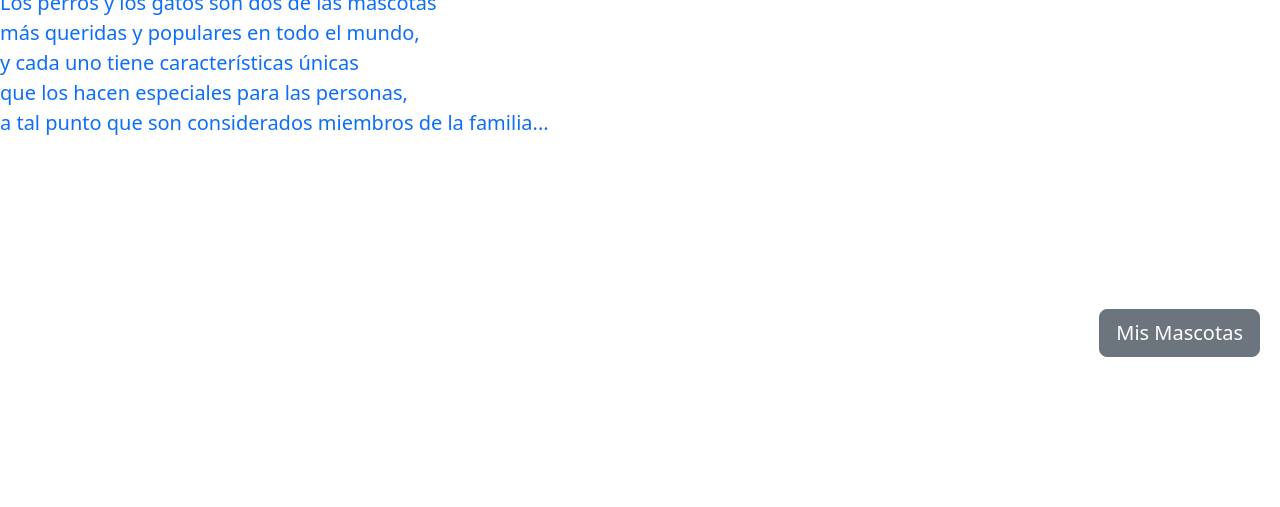
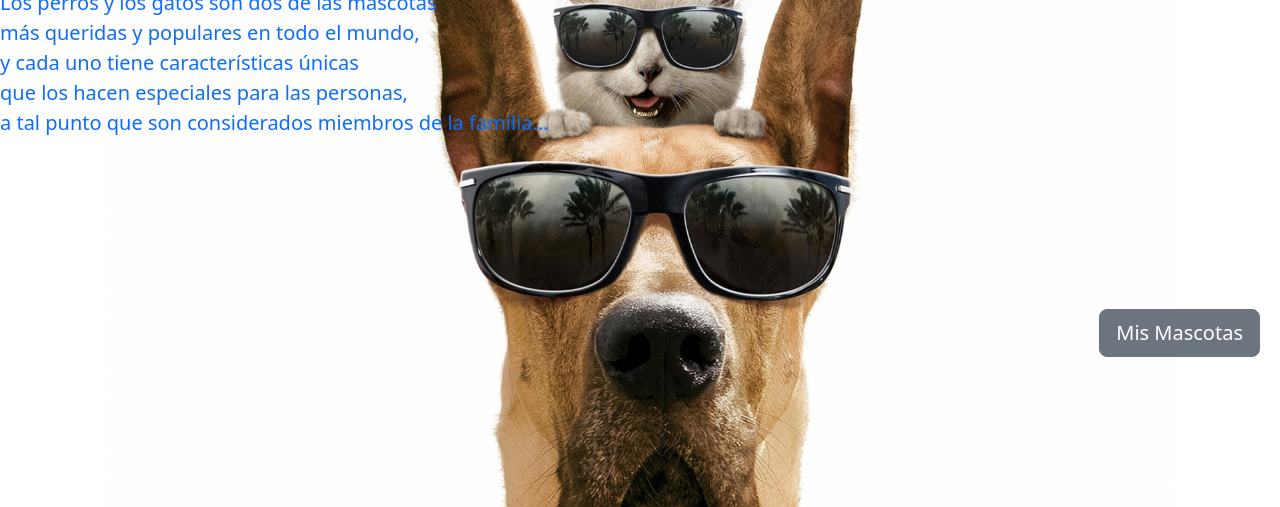
Before and after one commit to PabloT-7378/mascotas, a plain HTML site: page index.html in a window 1280 px wide. Shown: the part 163-670 px from the top of the page. Drawn offline with nearby package versions, Linux system fonts and the light colour scheme; some packages are replaced by stand-ins of ours; the site is published under a folder, as on GitHub Pages, so addresses that start at the root find nothing.

Commit message:
modificacion
se modifica la ruta a otra imagen

```diff
--- a/index.html
+++ b/index.html
@@ -29,7 +29,7 @@
         </nav>
     </header>
 
-    <div class="jumbotron jumbotron-fluid" style="background-image: url('/assets/img/baner.jpg'); background-size: contain; background-repeat: no-repeat; background-position: center center; height: 600px;">
+    <div class="jumbotron jumbotron-fluid" style="background-image: url('assets/img/baner.jpg'); background-size: contain; background-repeat: no-repeat; background-position: center center; height: 600px;">
         <h1 class="display-4 text-primary">¡Bienvenidos a Nuestro Sitio Web!</h1>
         <p class="lead text-primary">Los perros y los gatos son dos de las mascotas <br>más queridas y populares en todo el mundo, <br>y cada uno tiene características únicas <br>que los hacen especiales para las personas, <br>a tal punto que son considerados miembros de la familia...</p>
         <div style="position: absolute; bottom: 280px; right: 20px;">
```
